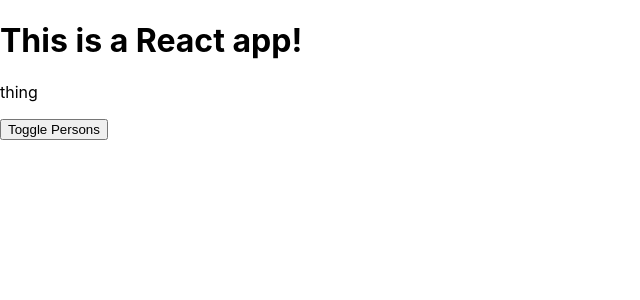
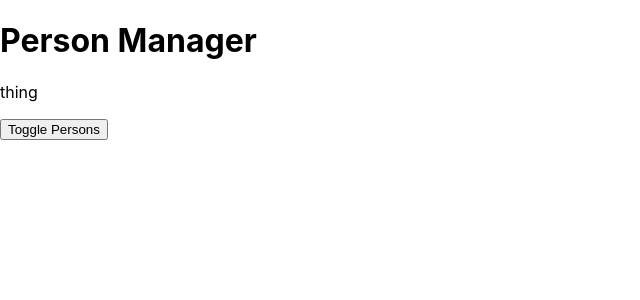
Before and after one commit to tobyjohnston38/react-app, a React app: page / in a window 1280 px wide. Shown: the top 300 px of the page, without its empty margins (0-640 px from the left). Built offline with nearby package versions, Linux system fonts and the light colour scheme.

Commit message:
using props

```diff
--- a/src/components/Cockpit/Cockpit.js
+++ b/src/components/Cockpit/Cockpit.js
@@ -16,7 +16,7 @@
   }
   return (
     <div className={classes.Cockpit}>
-      <h1>This is a React app!</h1>
+      <h1>{props.title}</h1>
       <p className={assignedClasses.join(" ")}>thing</p>
       <button className={btnClass} onClick={props.clicked}>
         Toggle Persons
--- a/src/containers/App.js
+++ b/src/containers/App.js
@@ -61,6 +61,7 @@
     return (
       <div className={classes.App}>
         <Cockpit
+          title={this.props.appTitle}
           showPersons={this.state.showPersons}
           persons={this.state.persons}
           clicked={this.togglePersonsHandler}
--- a/src/index.js
+++ b/src/index.js
@@ -4,5 +4,5 @@
 import App from "./containers/App"
 import * as serviceWorker from "./serviceWorker"
 
-ReactDOM.render(<App />, document.getElementById("root"))
+ReactDOM.render(<App appTitle="Person Manager" />, document.getElementById("root"))
 serviceWorker.unregister()
```
